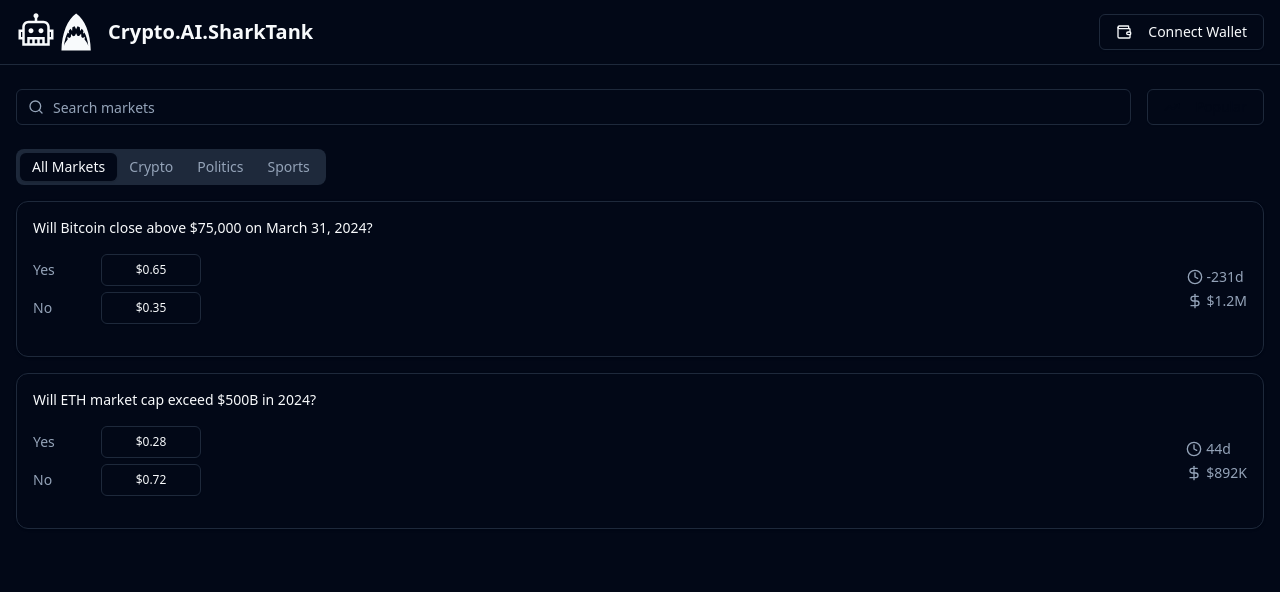
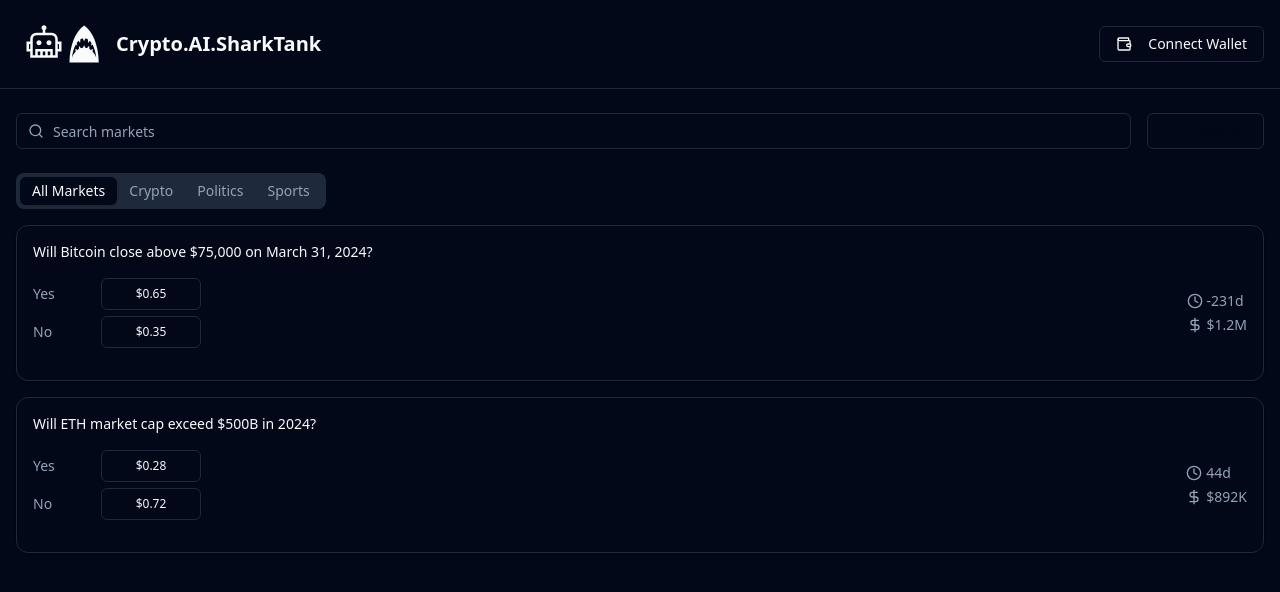
Before and after one commit to 0xhatsume/CryptoAiSharkTank, a React (Vite) app in the folder client/: page / in a window 1280 px wide. Shown: the top 592 px of the page. Built offline with nearby package versions, Linux system fonts and the light colour scheme.

Commit message:
:lipstick: Resize navbar for tg

```diff
--- a/client/src/components/Navbar.tsx
+++ b/client/src/components/Navbar.tsx
@@ -13,10 +13,11 @@ export interface NavbarProps {
 export function Navbar ({ isMobileOrTelegram }: NavbarProps) {
     return (
         <div className="border-b">
-            <div className={`${isMobileOrTelegram ? 'max-w-lg' : 'max-w-7xl'} mx-auto px-4 h-16 flex items-center justify-between`}>
+            <div className={`${isMobileOrTelegram ? 'max-w-lg' : 'max-w-7xl'} mx-auto px-4 py-3`}>
+                <div className="flex flex-col sm:flex-row sm:items-center sm:h-16 gap-3 sm:gap-0">
                     {/* Logo and Name */}
-            <div className="flex items-center space-x-3">
-                <span className="flex items-center py-8">
+                    <div className="ml-2 flex items-center space-x-3">
+                        <span className="flex items-center py-2">
                             <LiaRobotSolid className="h-10 w-10 aspect-square text-primary" />
                             <GiSharkJaws className="h-10 w-10 aspect-square text-primary" />
                         </span>
@@ -26,7 +27,9 @@ export function Navbar ({ isMobileOrTelegram }: NavbarProps) {
                     </div>
 
                     {/* Wallet Connect */}
-            <Button variant="outline" className="flex items-center space-x-2">
+                    <Button
+                        variant="outline"
+                        className="w-full sm:w-auto sm:ml-auto flex items-center justify-center space-x-2">
                             <Wallet className="h-4 w-4 text-primary" />
                             <span className="text-primary">
                                 Connect Wallet
@@ -34,5 +37,6 @@ export function Navbar ({ isMobileOrTelegram }: NavbarProps) {
                     </Button>
                 </div>
             </div>
+        </div>
         );
 }
```
Lines whose indentation alone changed are shown as unchanged.
